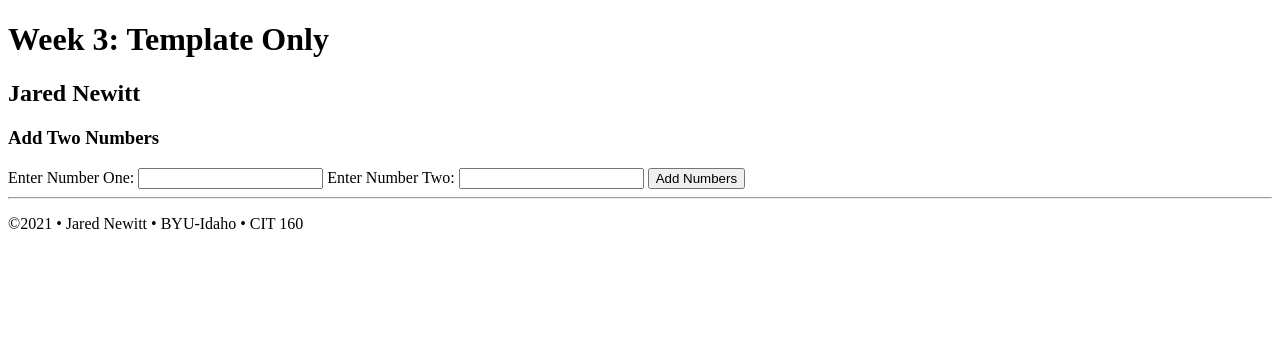
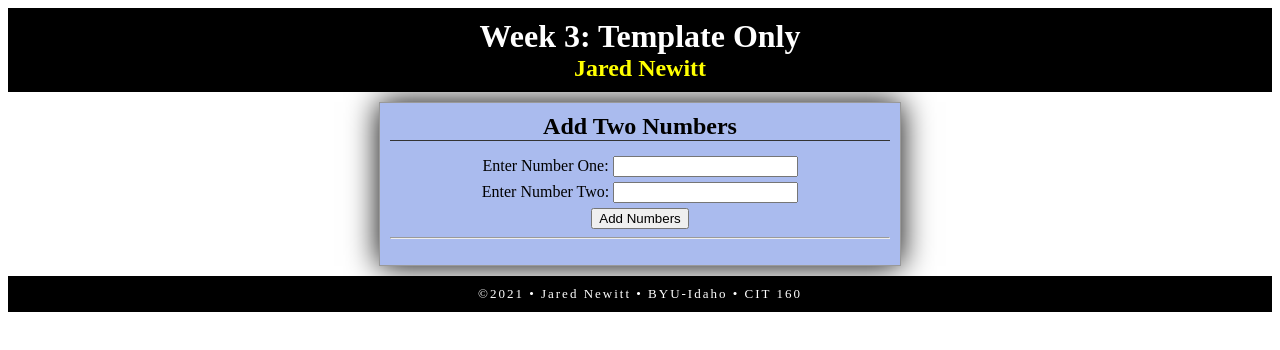
Before and after one commit to kimballwitt/kimballwitt.github.io, a plain HTML site: page template.html in a window 1280 px wide. Drawn offline with Linux system fonts and the light colour scheme.

Commit message:
commit message

```diff
--- a/template.html
+++ b/template.html
@@ -3,7 +3,7 @@
   <head>
     <meta charset="utf-8" />
     <title>Week 3: Template Only - Add Two Numbers</title>
-    <link src="css/style.css" rel="stylesheet" />
+    <link href="css/style.css" rel="stylesheet" />
   </head>
   <body>
     <header>
```
